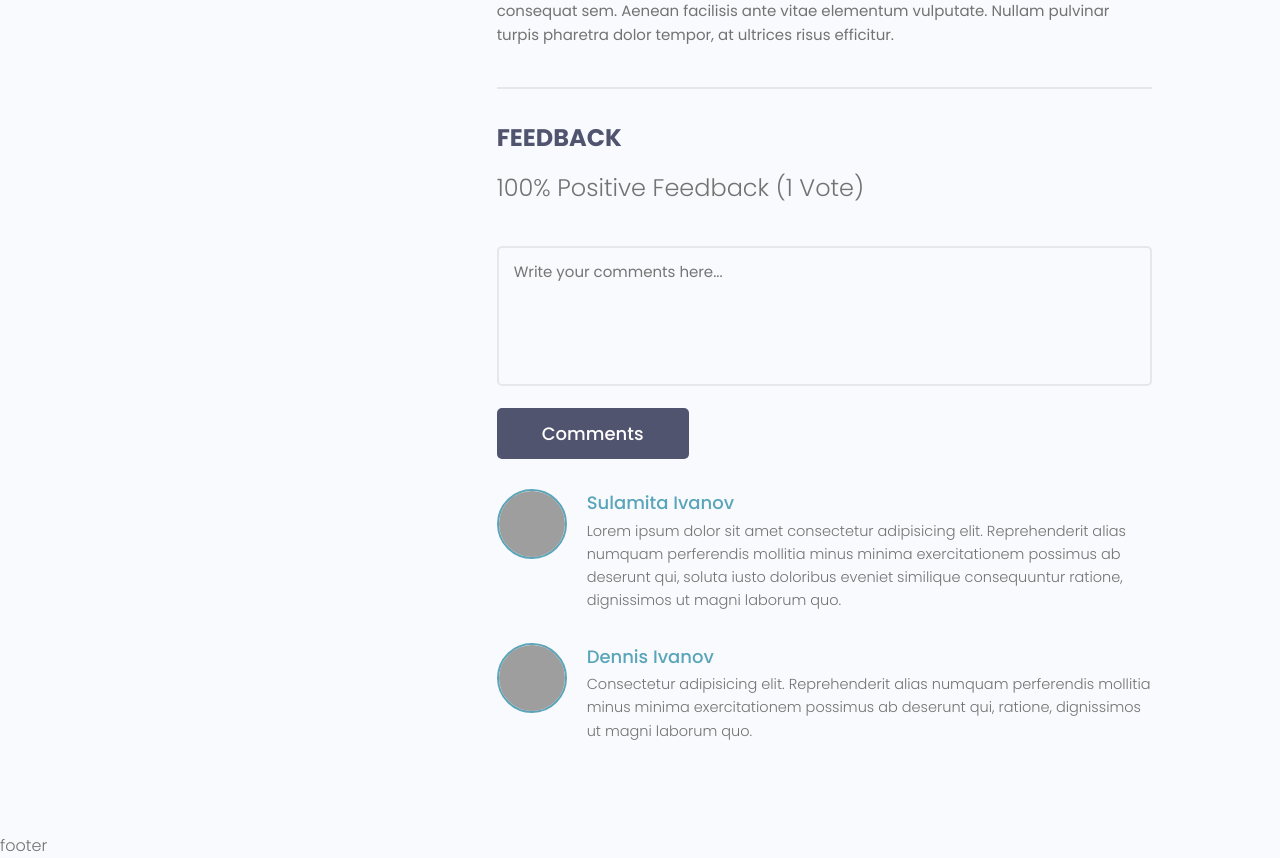
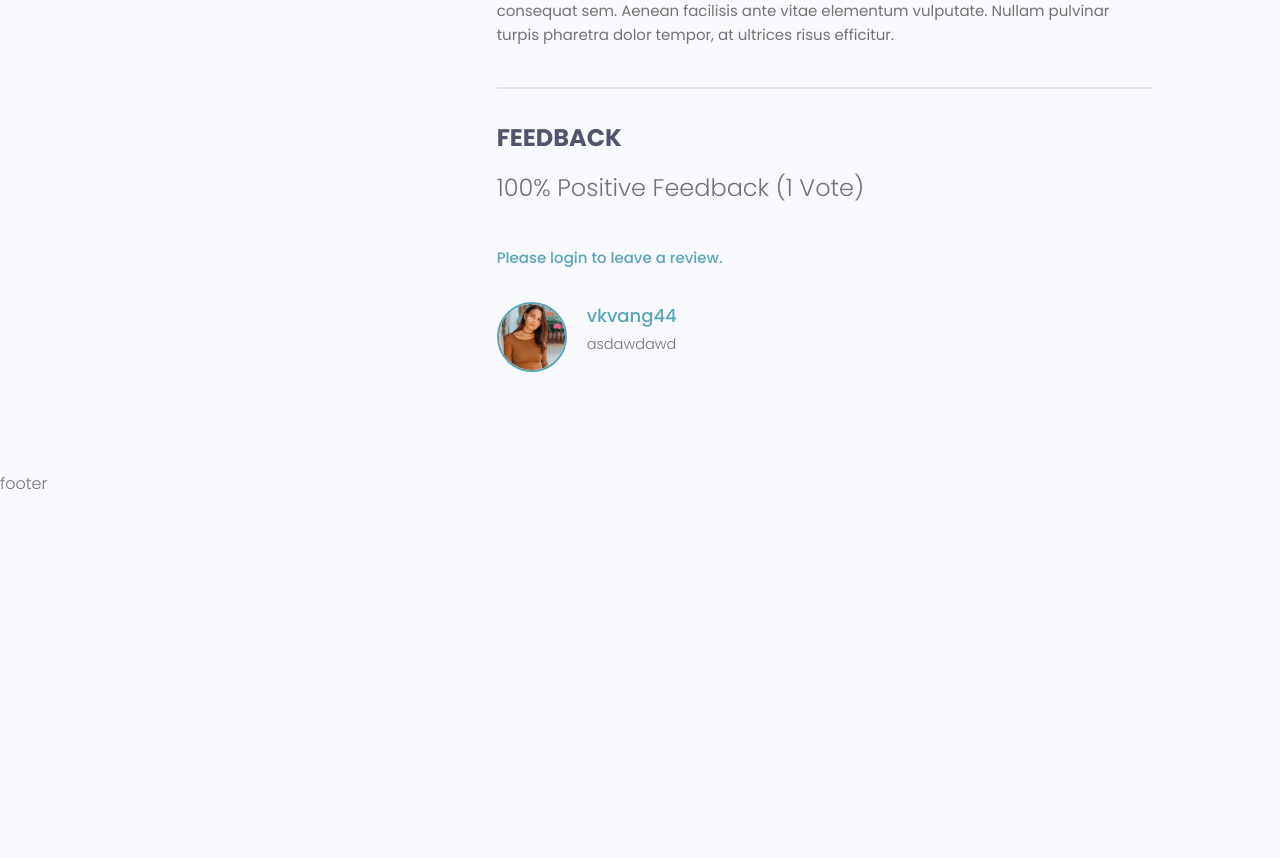
Before and after one commit to vkvang44/DevSearchProject, a Django app: page /projects/project/14a40fbf-4d58-4f2a-9dca-900a85e9b7f8/ in a window 1280 px wide. Shown: the part 904-1762 px from the top of the page. After the commit the page ends 1394 px from the top, so only its background shows below. Run offline with Django 3.2, Linux system fonts and the light colour scheme; data comes from the database, SQL or seed files in the repository; both versions use the stored data as it was after the commit; some libraries are stand-ins or nearby versions; grey boxes are pictures that could not be loaded.

Commit message:
added review and vote functionality

```diff
--- a/projects/forms.py
+++ b/projects/forms.py
@@ -1,5 +1,5 @@
 from django.forms import ModelForm
-from .models import Project
+from .models import Project, Review
 from django import forms
 
 
@@ -18,3 +18,21 @@ class ProjectForm(ModelForm):
         #self.fields['title'].widget.attrs.update({'class': 'input', 'placeholder':'Project Name',})
         for field_name, field in self.fields.items():
             field.widget.attrs.update({'class': 'input'})
+
+
+class ReviewForm(ModelForm):
+    class Meta:
+        model = Review
+        fields = ['value', 'body']
+        labels = {
+            'value': 'Place your vote',
+        }
+
+    def __init__(self, *args, **kwargs):
+        super(ReviewForm, self).__init__(*args, **kwargs)
+
+        # self.fields['title'].widget.attrs.update({'class': 'input', 'placeholder':'Project Name',})
+        for field_name, field in self.fields.items():
+            field.widget.attrs.update({'class': 'input'})
+            if field_name == 'body':
+                self.fields['body'].widget.attrs.update({'placeholder': 'Add a comment with your vote...'})
--- a/projects/models.py
+++ b/projects/models.py
@@ -39,6 +39,23 @@ class Project(models.Model):
     class Meta:
         ordering = ['created']
 
+    @property
+    def reviewers(self):
+        queryset = self.review_set.all().values_list('owner__id', flat=True)
+        return queryset
+
+    @property
+    def getVoteCount(self):
+        reviews = self.review_set.all()
+        upVotes = reviews.filter(value='up').count()
+        totalVotes = reviews.count()
+
+        ratio = (upVotes/totalVotes) * 100
+        self.vote_total = totalVotes
+        self.vote_ratio = ratio
+
+        self.save()
+
 
 # created a one to many relationship table ( project -> review )
 class Review(models.Model):
@@ -46,12 +63,16 @@ class Review(models.Model):
         ('up', 'Up Vote'),
         ('down', 'Down Vote'),
     )
-    # owner =
+    owner = models.ForeignKey(Profile, on_delete=models.CASCADE, null=True)
     project = models.ForeignKey(Project, on_delete=models.CASCADE)
     body = models.TextField(null=True, blank=True)
     value = models.CharField(max_length=200, choices=VOTE_TYPE)
     created = models.DateTimeField(auto_now_add=True)
     id = models.UUIDField(default=uuid.uuid4, unique=True, primary_key=True, editable=False)
+
+    class Meta:
+        # makes sure each profile only has 1 review per project
+        unique_together = [['owner', 'project']]
 
     def __str__(self):
         return self.value
--- a/projects/templates/projects/project.html
+++ b/projects/templates/projects/project.html
@@ -37,42 +37,45 @@
             <h5 class="project--rating">
                 {{projectObj.vote_ratio}}% Positive Feedback ({{projectObj.vote_total}} Vote{{projectObj.vote_total | pluralize:"s"}})
             </h5>
-
-            <form class="form" action="#" method="POST">
-              <!-- Textarea -->
-              <div class="form__field">
-                <label for="formInput#textarea">Comments: </label>
-                <textarea class="input input--textarea" name="message" id="formInput#textarea"
-                  placeholder="Write your comments here..."></textarea>
-              </div>
-              <input class="btn btn--sub btn--lg" type="submit" value="Comments" />
-            </form>
+            {% if request.user.profile.id in projectObj.reviewers %}
+              <p>You have already submitted your review for this project.</p>
+            {% elif request.user.profile == projectObj.owner %}
+              <p>You cannot review your own work.</p>
+            {% elif request.user.is_authenticated %}
+              <form class="form" action="{% url 'project' projectObj.id %}" method="POST">
+                {% csrf_token %}
+                <!-- Textarea -->
+                <div class="form__field">
+                  {% for field in form %}
+                  {% if field.label == 'Place your vote' %}
+                    <p>{{field.label}}  {{field}}</p>
+                  {% else %}
+                    <br/>
+                    {{field}}
+                  {% endif %}
+                  {% endfor %}
+                </div>
+                <input class="btn btn--sub btn--lg" type="submit" value="Comment" />
+              </form>
+            {% else %}
+              <!-- the ?next path sends the user back to the same project page once they login -->
+              <a href="{% url 'login' %}?next={{request.path}}">Please login to leave a review.</a>
+            {% endif %}
             <div class="commentList">
+              {% for review in projectObj.review_set.all %}
+              {% if review.body %}
               <div class="comment">
-                <a href="profile.html">
+                <a href="{% url 'user_profile' review.owner.id %}">
                   <img class="avatar avatar--md"
-                    src="https://pbs.twimg.com/profile_images/1335382240931368961/b3wSZKj4_400x400.jpg" alt="user" />
+                    src="{{review.owner.profile_image.url}}" alt="user" />
                 </a>
                 <div class="comment__details">
-                  <a href="profile.html" class="comment__author">Sulamita Ivanov</a>
-                  <p class="comment__info">
-                    Lorem ipsum dolor sit amet consectetur adipisicing elit. Reprehenderit alias numquam perferendis
-                    mollitia minus minima exercitationem possimus ab deserunt qui, soluta iusto doloribus eveniet
-                    similique consequuntur ratione, dignissimos ut magni laborum quo.
+                  <a href="{% url 'user_profile' review.owner.id %}" class="comment__author">{{review.owner.username}}</a>
+                  <p class="comment__info">{{review.body|linebreaksbr}}
                   </p>
                 </div>
-              </div>
-              <div class="comment">
-                <a href="profile.html">
-                  <img class="avatar avatar--md" src="https://avatars.githubusercontent.com/u/33843378" alt="user" />
-                </a>
-                <div class="comment__details">
-                  <a href="profile.html" class="comment__author">Dennis Ivanov</a>
-                  <p class="comment__info">
-                    Consectetur adipisicing elit. Reprehenderit alias numquam perferendis mollitia minus minima
-                    exercitationem possimus ab deserunt qui, ratione, dignissimos ut magni laborum quo.
-                  </p>
-                </div>
+                {% endif %}
+                {% endfor %}
               </div>
             </div>
           </div>
--- a/projects/views.py
+++ b/projects/views.py
@@ -1,10 +1,9 @@
 from django.shortcuts import render, redirect
-from .models import Project, Tag
-from users.models import Profile
-from .forms import ProjectForm
+from .models import Project
+from .forms import ProjectForm, ReviewForm
 from django.contrib.auth.decorators import login_required
-from django.db.models import Q
 from .utils import searchProjects, projectPagination
+from django.contrib import messages
 
 
 # Create your views here.
@@ -21,7 +20,19 @@ def project(request, pk):
     projectObj = Project.objects.get(id=pk)
     # get the manytomany items linked to the project object
     # tags = projectObj.tags.all()
-    context = {'projectObj': projectObj}
+
+    form = ReviewForm()
+    if request.method == 'POST':
+        form = ReviewForm(request.POST)
+        review = form.save(commit=False)
+        review.project = projectObj
+        review.owner = request.user.profile
+        review.save()
+        # update total vote count
+        projectObj.getVoteCount
+        messages.success(request, 'Your review has been posted!')
+        return redirect('project', pk=projectObj.id)
+    context = {'projectObj': projectObj, 'form':form}
     return render(request, 'projects/project.html', context)
 
 
--- a/users/templates/users/login_register.html
+++ b/users/templates/users/login_register.html
@@ -59,7 +59,8 @@
           <h3>Account Login</h3>
           <p>Hello Developer, Welcome Back!</p>
         </div>
-        <form action="{% url 'login' %}" method="POST" class="form auth__form">
+        <!-- leave action blank so we can access get request along with post request -->
+        <form action="" method="POST" class="form auth__form">
             {% csrf_token %}
           <!-- Input:Email -->
           <div class="form__field">
--- a/users/views.py
+++ b/users/views.py
@@ -44,8 +44,9 @@ def loginUser(request):
         if user is not None:
             # creates a session for the user in the database and its gonna add the session to the cookie so the website
             # knows if the user is logged in
+            # the if method allows for a get request to be processed (see project.html line 61 for !next path)
             login(request, user)
-            return redirect('profiles')
+            return redirect(request.GET['next'] if 'next' in request.GET else 'account')
         else:
             messages.error(request, 'Username OR Password is incorrect')
 
```
Also changed, not shown: db.sqlite3, projects/migrations/0005_auto_20210906_1413.py (added).
